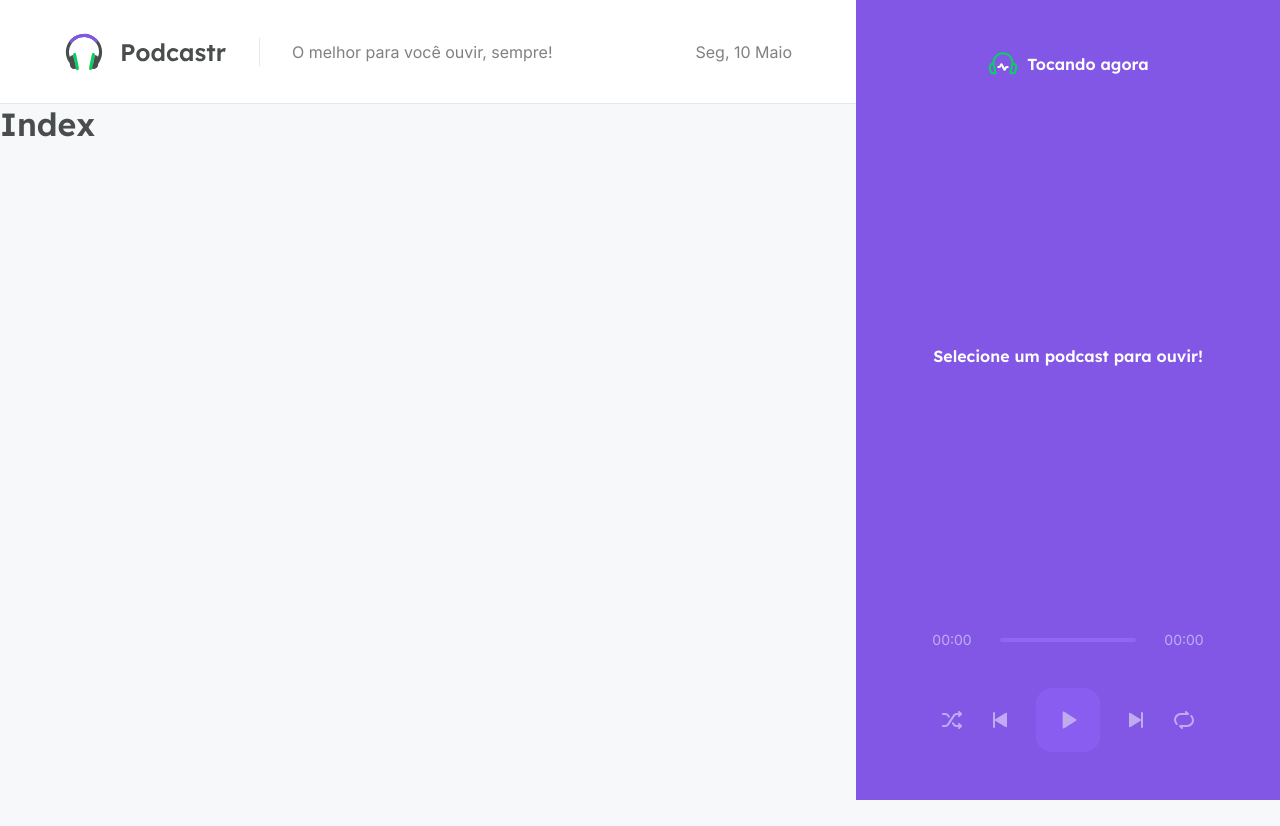
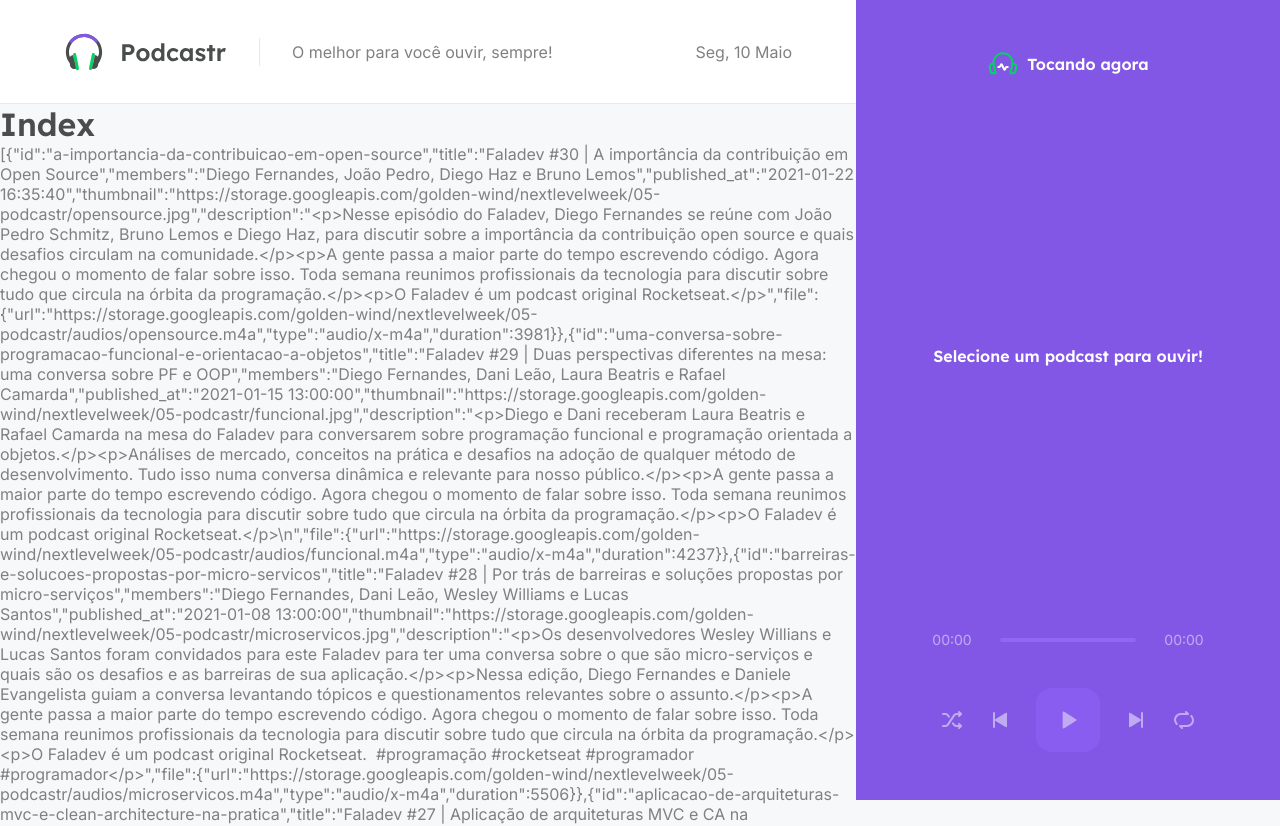
Before and after one commit to gabrielfelipeio/podcastr, a Next.js app: page / in a window 1280 px wide. Shown: the top 826 px of the page. Before the commit the page ends 800 px from the top, so only its background shows below. Built offline with nearby package versions, Linux system fonts and the light colour scheme; data requests are answered from the project's data file.

Commit message:
add ServerSideRendering and StaticSiteGenerator

```diff
--- a/src/pages/index.tsx
+++ b/src/pages/index.tsx
@@ -1,5 +1,33 @@
-export default function Home() {
+export default function Home(props) {
   return (
-    <h1>Index</h1>
+    <div>
+      <h1>Index</h1>
+      <p>{JSON.stringify(props.episodes)}</p>
+    </div>
   );
 }
+
+// SERVER SIDE RENDERING
+//export async function getServerSideProps() {
+//  const response = await fetch('http://localhost:3333/episodes');
+//  const data = await response.json();
+//
+//  return {
+//    props: {
+//      episodes: data
+//    }
+//  }
+//}
+
+// STATIC SITE GENERATOR
+export async function getStaticProps() {
+  const response = await fetch('http://localhost:3333/episodes');
+  const data = await response.json();
+
+  return {
+    props: {
+      episodes: data
+    },
+    revalidate: 60 * 60 * 8,
+  }
+}
```
